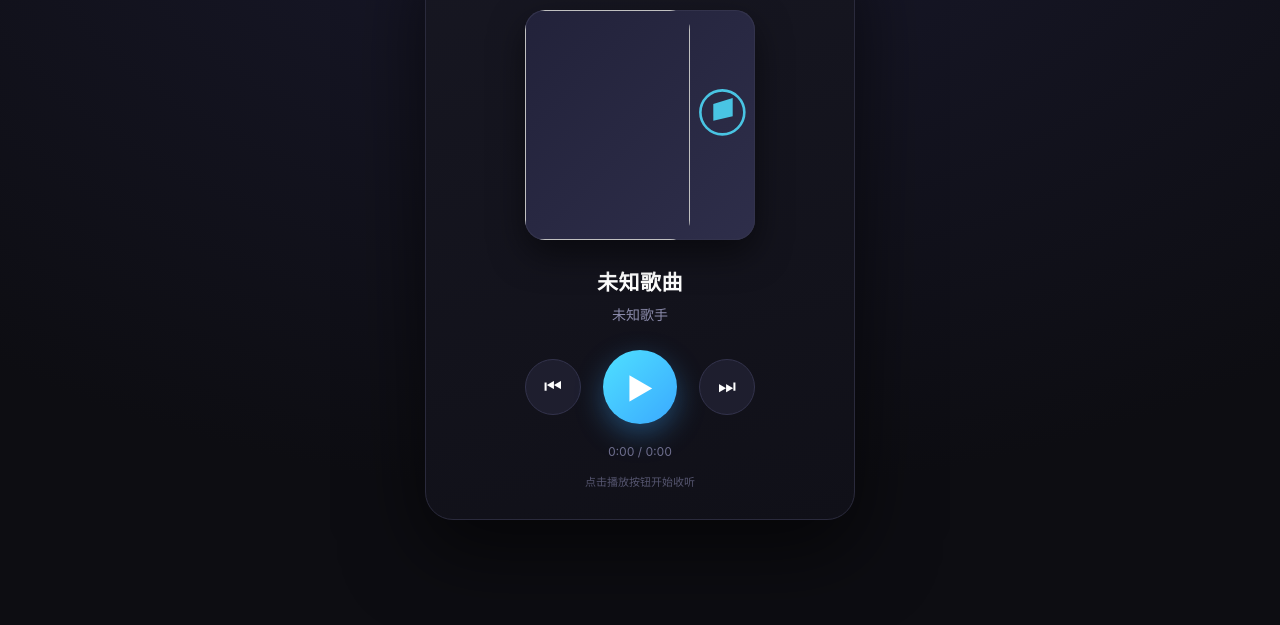
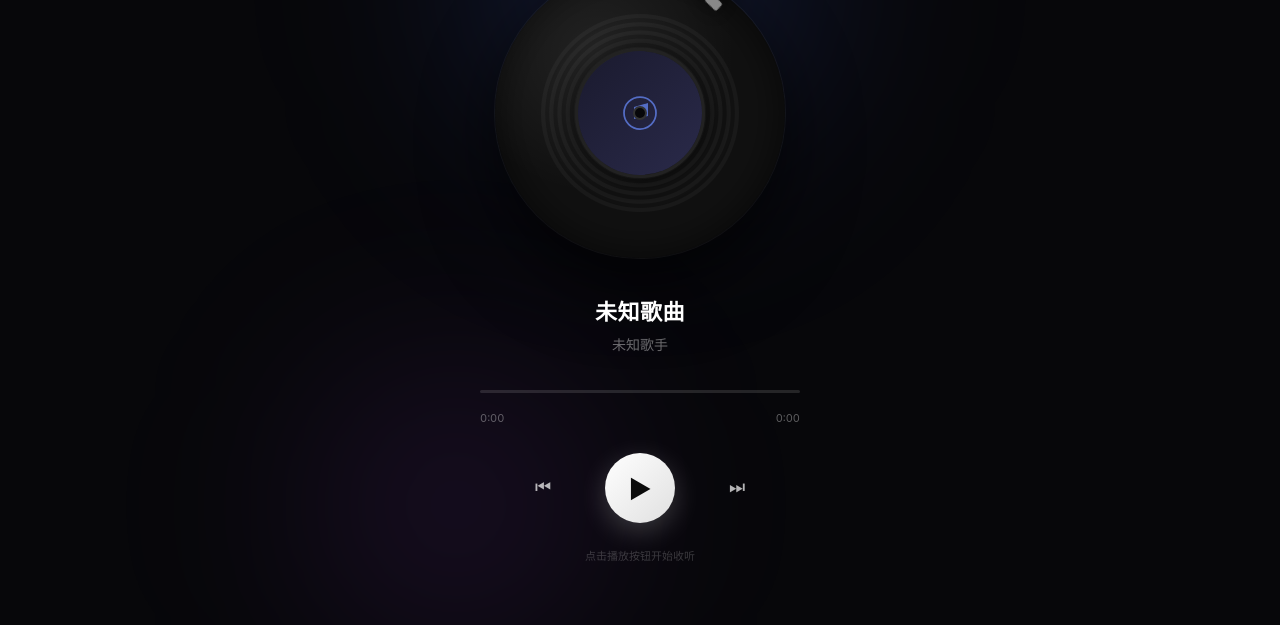
Before and after one commit to yuanning123419/yuanning123419.github.io, a plain HTML site: page index.html in a window 1280 px wide. Shown: the part 175-800 px from the top of the page. Drawn offline with Linux system fonts and the light colour scheme.

Commit message:
Refactor HTML structure and styles for music player

```diff
--- a/index.html
+++ b/index.html
@@ -2,102 +2,168 @@
 <html lang="zh-CN">
 <head>
 <meta charset="UTF-8">
-<meta name="viewport" content="width=device-width,initial-scale=1">
-<title>音乐分享</title>
+<meta name="viewport" content="width=device-width,initial-scale=1,maximum-scale=1,user-scalable=no">
+<title>正在播放</title>
 <style>
-  * { margin:0; padding:0; box-sizing:border-box; }
-  html,body { height:100%; }
-  body {
-    background: radial-gradient(120% 120% at 50% 0%, #1a1a2e 0%, #0d0d12 70%);
-    min-height:100vh; display:flex; align-items:center; justify-content:center;
-    font-family:-apple-system,'PingFang SC','Microsoft YaHei',sans-serif; color:#fff;
-    -webkit-tap-highlight-color:transparent;
+  *{margin:0;padding:0;box-sizing:border-box;-webkit-tap-highlight-color:transparent}
+  html,body{height:100%;overflow:hidden}
+  body{
+    font-family:-apple-system,BlinkMacSystemFont,'PingFang SC','Microsoft YaHei',sans-serif;
+    color:#fff;background:#07070a;display:flex;flex-direction:column;align-items:center;justify-content:center;
+    position:relative;min-height:100vh;
   }
-  .player {
-    width:430px; max-width:92vw; padding:36px 30px 30px;
-    background:linear-gradient(165deg,#171722 0%,#101018 100%);
-    border:1px solid #2a2a3c; border-radius:28px;
-    box-shadow:0 30px 80px rgba(0,0,0,.6), inset 0 1px 0 rgba(255,255,255,.04);
-    text-align:center;
+  /* 背景光晕 */
+  .glow{position:fixed;border-radius:50%;filter:blur(100px);pointer-events:none;z-index:0}
+  .glow1{width:500px;height:500px;background:radial-gradient(circle,rgba(80,120,255,.25),transparent 70%);top:-100px;left:50%;transform:translateX(-50%)}
+  .glow2{width:400px;height:400px;background:radial-gradient(circle,rgba(180,80,255,.18),transparent 70%);bottom:-80px;left:20%}
+
+  /* 唱针 */
+  .tonearm{
+    position:relative;z-index:5;width:200px;height:110px;margin-bottom:-30px;margin-left:120px;
+    transform-origin:160px 20px;transform:rotate(-38deg);transition:transform .6s cubic-bezier(.4,0,.2,1);
   }
-  .brand { font-size:11px; letter-spacing:6px; color:#5f5f7f; margin-bottom:26px; text-transform:uppercase; }
-  .cover {
-    width:230px; height:230px; margin:0 auto 26px; border-radius:20px;
-    background:linear-gradient(135deg,#22223a,#2e2e4a);
-    display:flex; align-items:center; justify-content:center;
-    box-shadow:inset 0 0 0 1px #33334c, 0 14px 34px rgba(0,0,0,.5);
-    position:relative; overflow:hidden;
+  .tonearm.on{transform:rotate(-12deg)}
+  .tonearm svg{width:100%;height:100%;filter:drop-shadow(0 4px 12px rgba(0,0,0,.6))}
+
+  /* 黑胶唱片 */
+  .vinyl-wrap{position:relative;z-index:2;width:290px;height:290px;margin:0 auto 36px}
+  .vinyl{
+    width:100%;height:100%;border-radius:50%;position:relative;
+    background:
+      radial-gradient(circle at center,#1a1a1a 0%,#1a1a1a 28%,#111 28.5%,#111 30%,#1a1a1a 30.5%,#1a1a1a 32%,#111 32.5%,#111 34%,#1a1a1a 34.5%,#1a1a1a 36%,#111 36.5%,#111 38%,#1a1a1a 38.5%,#1a1a1a 40%,#111 40.5%,#111 42%,#1a1a1a 42.5%,#1a1a1a 44%,#111 44.5%,#111 46%,#1a1a1a 46.5%,#1a1a1a 48%,#111 48.5%,#111 100%);
+    box-shadow:0 0 0 1px rgba(255,255,255,.05),0 30px 70px rgba(0,0,0,.7),inset 0 0 40px rgba(0,0,0,.6);
+    display:flex;align-items:center;justify-content:center;
   }
-  .cover img { width:100%; height:100%; object-fit:cover; border-radius:20px; }
-  .cover .ph { width:90px; height:90px; opacity:.85; }
-  .title { font-size:21px; font-weight:700; margin-bottom:8px; letter-spacing:.5px; word-break:break-all; }
-  .artist { font-size:14px; color:#8a8aaa; margin-bottom:26px; word-break:break-all; }
-  .controls { display:flex; align-items:center; justify-content:center; gap:22px; }
-  .btn {
-    width:56px; height:56px; border-radius:50%;
-    background:#1e1e2e; border:1px solid #33334c; color:#fff; cursor:pointer;
-    font-size:20px; display:flex; align-items:center; justify-content:center; transition:.18s;
+  .vinyl.spin{animation:spin 24s linear infinite}
+  .vinyl::before{
+    content:'';position:absolute;inset:0;border-radius:50%;
+    background:radial-gradient(circle at 35% 30%,rgba(255,255,255,.08),transparent 50%);
+    pointer-events:none;
   }
-  .btn:active { transform:scale(.94); }
-  .btn.main {
-    width:74px; height:74px; border:none; font-size:28px;
-    background:linear-gradient(135deg,#4fe0ff,#3aa9ff);
-    box-shadow:0 10px 28px rgba(60,170,255,.35);
+  .cover{
+    width:130px;height:130px;border-radius:50%;overflow:hidden;position:relative;z-index:2;
+    border:3px solid #222;box-shadow:0 0 20px rgba(0,0,0,.5);
   }
-  .time { font-size:12px; color:#6f6f8f; margin-top:20px; font-variant-numeric:tabular-nums; }
-  .hint { font-size:11px; color:#55556f; margin-top:14px; }
+  .cover img{width:100%;height:100%;object-fit:cover}
+  .cover .ph{width:100%;height:100%;display:flex;align-items:center;justify-content:center;background:linear-gradient(135deg,#1a1a2e,#2a2a4a)}
+  .cover .ph svg{width:50px;height:50px;opacity:.7}
+  .center-hole{
+    position:absolute;top:50%;left:50%;transform:translate(-50%,-50%);
+    width:14px;height:14px;border-radius:50%;background:#07070a;border:2px solid #333;z-index:3;
+  }
+  @keyframes spin{to{transform:rotate(360deg)}}
+
+  /* 信息区 */
+  .info{text-align:center;margin-bottom:28px;position:relative;z-index:2}
+  .title{font-size:22px;font-weight:600;margin-bottom:8px;letter-spacing:.5px;word-break:break-all}
+  .artist{font-size:14px;color:rgba(255,255,255,.4);word-break:break-all}
+
+  /* 进度条 */
+  .progress-wrap{width:320px;max-width:85vw;margin:0 auto 10px;cursor:pointer;padding:8px 0;position:relative;z-index:2}
+  .progress{height:3px;background:rgba(255,255,255,.12);border-radius:3px;position:relative}
+  .progress-fill{height:100%;width:0%;background:linear-gradient(90deg,#6a8dff,#b06aff);border-radius:3px;position:relative;transition:width .1s linear}
+  .progress-fill::after{content:'';position:absolute;right:-5px;top:50%;transform:translateY(-50%);width:10px;height:10px;border-radius:50%;background:#fff;box-shadow:0 0 8px rgba(140,120,255,.8);opacity:0;transition:opacity .2s}
+  .progress-wrap:hover .progress-fill::after{opacity:1}
+  .time-row{display:flex;justify-content:space-between;width:320px;max-width:85vw;margin:0 auto 28px;font-size:11px;color:rgba(255,255,255,.35);font-variant-numeric:tabular-nums;position:relative;z-index:2}
+
+  /* 控制按钮 */
+  .controls{display:flex;align-items:center;justify-content:center;gap:36px;position:relative;z-index:2}
+  .btn{
+    width:52px;height:52px;border-radius:50%;border:none;background:transparent;
+    color:rgba(255,255,255,.7);cursor:pointer;font-size:18px;display:flex;align-items:center;justify-content:center;
+    transition:all .2s;
+  }
+  .btn:hover{color:#fff;transform:scale(1.1)}
+  .btn:active{transform:scale(.95)}
+  .btn.main{
+    width:70px;height:70px;font-size:24px;color:#0a0a0a;
+    background:linear-gradient(135deg,#fff,#e0e0e0);
+    box-shadow:0 8px 28px rgba(255,255,255,.2);
+  }
+  .btn.main:hover{box-shadow:0 12px 36px rgba(255,255,255,.3);color:#0a0a0a}
+
+  .hint{font-size:11px;color:rgba(255,255,255,.2);margin-top:24px;position:relative;z-index:2}
 </style>
 </head>
 <body>
-<div class="player">
-  <div class="brand">Mineradio &middot; 音乐分享</div>
-  <div class="cover"><img id="cover" alt=""><div class="ph" id="ph">
-    <svg viewBox="0 0 100 100" fill="none" stroke="#4fe0ff" stroke-width="4" stroke-linecap="round">
-      <circle cx="50" cy="50" r="34"/><path d="M36 63 V37 l30-9 v28" fill="#4fe0ff" stroke="none"/>
-    </svg>
-  </div></div>
+<div class="glow glow1"></div>
+<div class="glow glow2"></div>
+
+<div class="tonearm" id="tonearm">
+  <svg viewBox="0 0 200 110" fill="none">
+    <circle cx="160" cy="20" r="16" fill="#2a2a2a" stroke="#444" stroke-width="2"/>
+    <circle cx="160" cy="20" r="6" fill="#111"/>
+    <rect x="70" y="16" width="92" height="7" rx="3.5" fill="url(#g1)" transform="rotate(-8 160 20)"/>
+    <rect x="58" y="22" width="20" height="28" rx="3" fill="#333" transform="rotate(-8 160 20)"/>
+    <rect x="55" y="44" width="10" height="16" rx="2" fill="#888" transform="rotate(-8 160 20)"/>
+    <defs><linearGradient id="g1" x1="70" y1="16" x2="162" y2="23" gradientUnits="userSpaceOnUse">
+      <stop stop-color="#555"/><stop offset="1" stop-color="#333"/>
+    </linearGradient></defs>
+  </svg>
+</div>
+
+<div class="vinyl-wrap">
+  <div class="vinyl" id="vinyl">
+    <div class="cover">
+      <img id="coverImg" alt="" style="display:none">
+      <div class="ph" id="ph">
+        <svg viewBox="0 0 100 100" fill="none" stroke="#6a8dff" stroke-width="3.5" stroke-linecap="round">
+          <circle cx="50" cy="50" r="32"/><path d="M38 62 V38 l28-8 v26" fill="#6a8dff" stroke="none"/>
+        </svg>
+      </div>
+    </div>
+    <div class="center-hole"></div>
+  </div>
+</div>
+
+<div class="info">
   <div class="title" id="title">未知歌曲</div>
   <div class="artist" id="artist">未知歌手</div>
-  <div class="controls">
-    <button class="btn" id="prev" onclick="skip(-10)">&#9198;</button>
-    <button class="btn main" id="play" onclick="toggle()">&#9654;</button>
-    <button class="btn" id="next" onclick="skip(10)">&#9197;</button>
-  </div>
-  <div class="time" id="time">0:00 / 0:00</div>
-  <div class="hint">点击播放按钮开始收听</div>
 </div>
+
+<div class="progress-wrap" id="progressWrap">
+  <div class="progress"><div class="progress-fill" id="progressFill"></div></div>
+</div>
+<div class="time-row"><span id="curTime">0:00</span><span id="durTime">0:00</span></div>
+
+<div class="controls">
+  <button class="btn" id="prevBtn" title="后退10秒">&#9198;</button>
+  <button class="btn main" id="playBtn" title="播放/暂停">&#9654;</button>
+  <button class="btn" id="nextBtn" title="前进10秒">&#9197;</button>
+</div>
+<div class="hint" id="hint">点击播放按钮开始收听</div>
+
 <audio id="audio" preload="metadata"></audio>
 <script>
 (function(){
-  var qs = new URLSearchParams(location.search);
-  var title = qs.get('t') || '未知歌曲';
-  var artist = qs.get('a') || '';
-  var cover = qs.get('c') || '';
-  var src = qs.get('u') || '';
-  document.getElementById('title').textContent = title;
-  document.getElementById('artist').textContent = artist || '未知歌手';
-  var ph = document.getElementById('ph'), coverEl = document.getElementById('cover');
-  if (cover) { coverEl.src = cover; coverEl.style.display='block'; ph.style.display='none'; }
-  var audio = document.getElementById('audio');
-  if (src) audio.src = src;
-  var playing = false;
+  var qs=new URLSearchParams(location.search);
+  var title=qs.get('t')||'未知歌曲',artist=qs.get('a')||'',cover=qs.get('c')||'',src=qs.get('u')||'';
+  document.getElementById('title').textContent=title;
+  document.getElementById('artist').textContent=artist||'未知歌手';
+  var coverImg=document.getElementById('coverImg'),ph=document.getElementById('ph');
+  if(cover){coverImg.src=cover;coverImg.style.display='block';ph.style.display='none'}
+  var audio=document.getElementById('audio');if(src)audio.src=src;audio.volume=0.8;
+  var playBtn=document.getElementById('playBtn'),vinyl=document.getElementById('vinyl'),tonearm=document.getElementById('tonearm');
+  var progressWrap=document.getElementById('progressWrap'),progressFill=document.getElementById('progressFill');
+  var curTime=document.getElementById('curTime'),durTime=document.getElementById('durTime'),hint=document.getElementById('hint');
+  var playing=false,fmt=function(t){t=Math.floor(t||0);return Math.floor(t/60)+':'+String(t%60).padStart(2,'0')};
   function toggle(){
-    if (!audio.src) { return; }
-    if (playing){ audio.pause(); document.getElementById('play').innerHTML='&#9654;'; }
-    else { audio.play(); document.getElementById('play').innerHTML='&#10074;&#10074;'; }
-    playing = !playing;
+    if(!audio.src){hint.textContent='音频加载失败，请重新分享';return}
+    if(playing){audio.pause();playBtn.innerHTML='&#9654;';vinyl.classList.remove('spin');tonearm.classList.remove('on')}
+    else{audio.play().catch(function(){hint.textContent='无法播放，请检查链接'});playBtn.innerHTML='&#10074;&#10074;';vinyl.classList.add('spin');tonearm.classList.add('on');hint.textContent=''}
+    playing=!playing;
   }
-  function skip(s){ if (audio.src){ audio.currentTime = Math.max(0, Math.min((audio.duration||0), audio.currentTime+s)); } }
-  audio.addEventListener('timeupdate', function(){
-    var f = function(t){ t = Math.floor(t||0); return Math.floor(t/60)+':'+String(t%60).padStart(2,'0'); };
-    document.getElementById('time').textContent = f(audio.currentTime)+' / '+f(audio.duration);
-  });
-  audio.addEventListener('error', function(){
-    document.getElementById('time').textContent = '音频加载失败，请重新分享';
-  });
-  document.getElementById('play').onclick = toggle;
-  document.getElementById('prev').onclick = function(){ skip(-10); };
-  document.getElementById('next').onclick = function(){ skip(10); };
+  playBtn.onclick=toggle;
+  document.getElementById('prevBtn').onclick=function(){if(audio.src)audio.currentTime=Math.max(0,audio.currentTime-10)};
+  document.getElementById('nextBtn').onclick=function(){if(audio.src)audio.currentTime=Math.min(audio.duration||0,audio.currentTime+10)};
+  audio.addEventListener('timeupdate',function(){var p=audio.duration?(audio.currentTime/audio.duration*100):0;progressFill.style.width=p+'%';curTime.textContent=fmt(audio.currentTime)});
+  audio.addEventListener('loadedmetadata',function(){durTime.textContent=fmt(audio.duration)});
+  audio.addEventListener('ended',function(){playing=false;playBtn.innerHTML='&#9654;';vinyl.classList.remove('spin');tonearm.classList.remove('on');progressFill.style.width='0%'});
+  audio.addEventListener('error',function(){hint.textContent='音频加载失败，请重新分享'});
+  function seek(e){if(!audio.duration)return;var r=progressWrap.querySelector('.progress').getBoundingClientRect();var x=(e.touches?e.touches[0].clientX:e.clientX)-r.left;audio.currentTime=Math.max(0,Math.min(1,x/r.width))*audio.duration}
+  var drag=false;progressWrap.addEventListener('mousedown',function(e){drag=true;seek(e)});
+  document.addEventListener('mousemove',function(e){if(drag)seek(e)});document.addEventListener('mouseup',function(){drag=false});
+  progressWrap.addEventListener('touchstart',function(e){seek(e)},{passive:true});progressWrap.addEventListener('touchmove',function(e){seek(e)},{passive:true});
 })();
 </script>
 </body>
```
